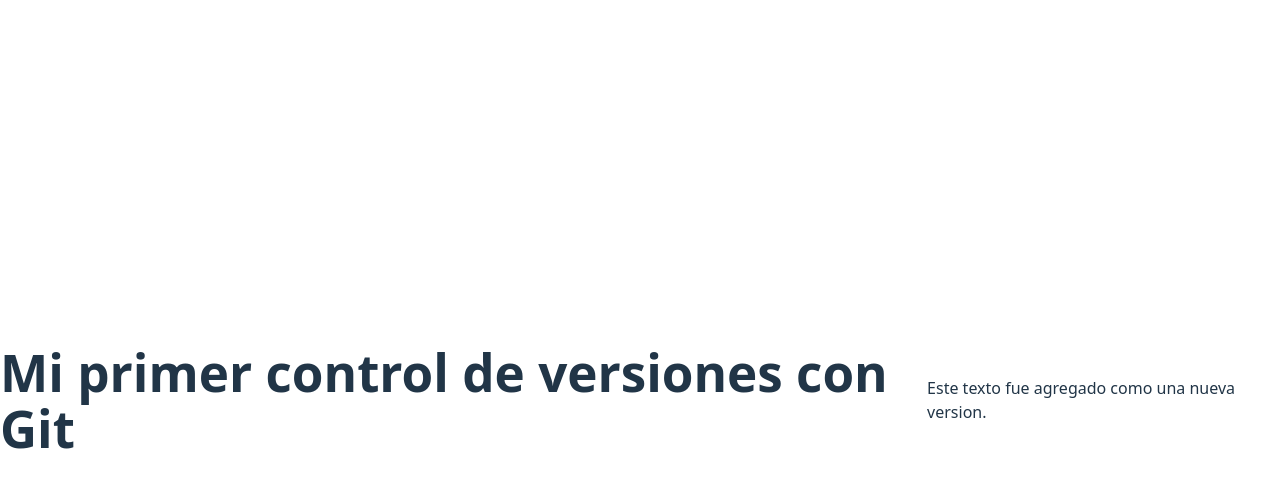
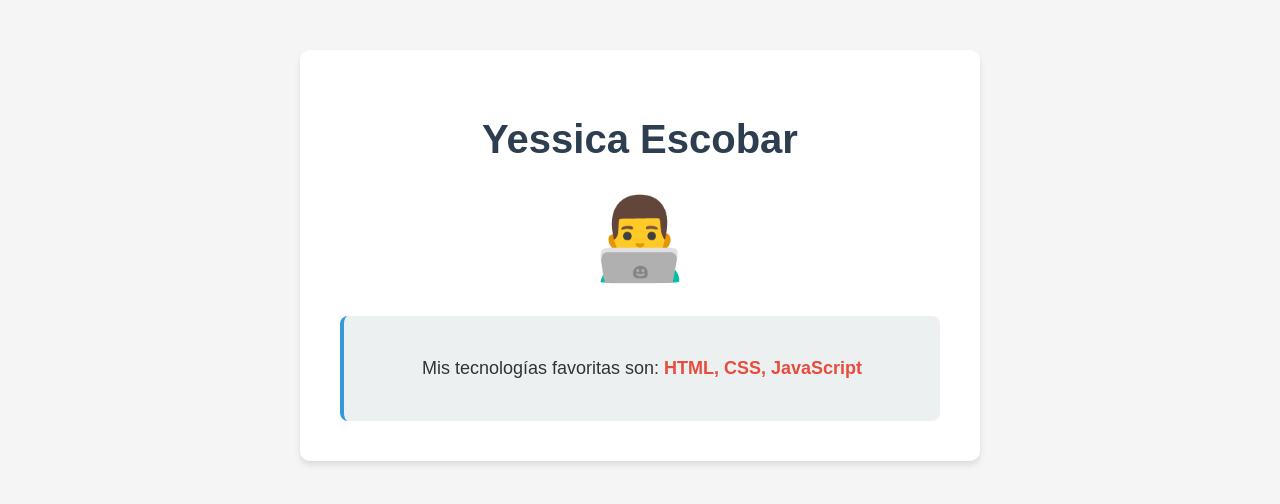
Before and after one commit to Yessyess22/hello-vite, a website built with Vite: page src/Sesion5_Git/index.html in a window 1280 px wide. Built offline with nearby package versions, Linux system fonts and the light colour scheme.

Commit message:
Pagina personal inicial

```diff
--- a/src/Sesion5_Git/index.html
+++ b/src/Sesion5_Git/index.html
@@ -3,13 +3,21 @@
   <head>
     <meta charset="UTF-8" />
     <meta name="viewport" content="width=device-width, initial-scale=1.0" />
-    <title>Sesion 5 - Git y GitHub</title>
-    <link rel="stylesheet" href="./style.css" />
+    <title>Mi Página Personal - Yessica Escobar</title>
+    <link rel="stylesheet" href="styleYess.css" />
   </head>
   <body>
-    <h1 id="titulo">Mi primer control de versiones con Git</h1>
-    <p>Este texto fue agregado como una nueva version.</p>
+    <div class="container">
+      <h1>Yessica Escobar</h1>
 
-    <script src="script.js"></script>
+      <div class="profile-icon">👨‍💻</div>
+
+      <div class="technologies">
+        <p>
+          Mis tecnologías favoritas son:
+          <span class="tech-list">HTML, CSS, JavaScript</span>
+        </p>
+      </div>
+    </div>
   </body>
 </html>
--- /dev/null
+++ b/src/Sesion5_Git/styleYess.css
@@ -0,0 +1,43 @@
+body {
+  font-family: Arial, sans-serif;
+  text-align: center;
+  margin: 50px;
+  background-color: #f5f5f5;
+  color: #333;
+}
+
+.container {
+  max-width: 600px;
+  margin: 0 auto;
+  background-color: white;
+  padding: 40px;
+  border-radius: 10px;
+  box-shadow: 0 4px 6px rgba(0, 0, 0, 0.1);
+}
+
+h1 {
+  color: #2c3e50;
+  margin-bottom: 30px;
+  font-size: 2.5rem;
+}
+
+.profile-icon {
+  font-size: 80px;
+  margin: 20px 0;
+  color: #3498db;
+}
+
+.technologies {
+  font-size: 18px;
+  line-height: 1.6;
+  margin-top: 30px;
+  padding: 20px;
+  background-color: #ecf0f1;
+  border-radius: 8px;
+  border-left: 4px solid #3498db;
+}
+
+.tech-list {
+  color: #e74c3c;
+  font-weight: bold;
+}
```
